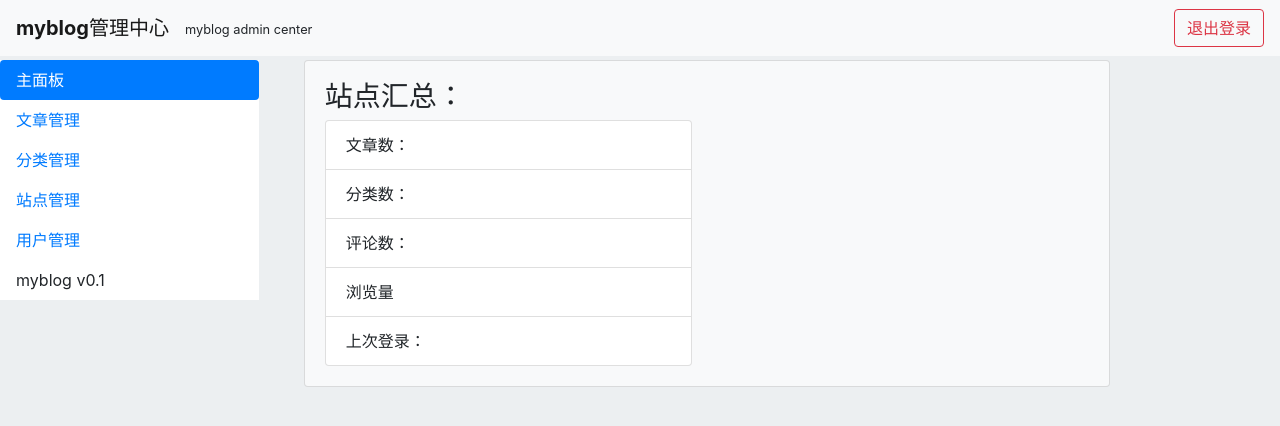
After one commit to ankanch/myblog, a Flask app: template templates/admin_center.html in a window 1280 px wide. The commit adds this page. Shown: the top 426 px of the page. Run offline with Flask 2, Linux system fonts and the light colour scheme; the template is opened without the code that fills it, so the values that code supplies are empty; some libraries are stand-ins or nearby versions.

Commit message:
Complete design of admin_center, and index page as well as admin logoin page.

```diff
--- a/index.py
+++ b/index.py
@@ -3,7 +3,7 @@ import flask
 import os
 from config import config as CFG
 from config import urlmap
-from Utilities import globeVar
+from Utilities import globeVar,sessionManager
 from Utilities import message as Message
 from flask import Flask, jsonify, redirect, render_template, request,make_response,send_file,Response
 
@@ -25,6 +25,29 @@ def xRoute(url):
     else:
         pass
 
+@app.route('/myblog/admin')
+def admin():
+    session = request.cookies.get("session")
+    if session in globeVar.VARS["SESSIONS"]:
+        return render_template("admin_center.html")
+    else:
+        return render_template("admin_login.html",ERROR=True)
+
+@app.route('/adminlogin',methods=['POST'])
+def adminlogin():
+    uname = request.form['username']
+    upwd = request.form['password']
+    if uname == globeVar.VARS["username"] and upwd == globeVar.VARS["password"]:
+        session = sessionManager.generateSessionID()
+        globeVar.VARS["SESSIONS"].append(session)
+        redirect_to_admin = redirect("/myblog/admin")
+        response = app.make_response(redirect_to_admin )
+        response.set_cookie('session',value=session)
+        return response
+    else:
+        return redirect("/myblog/admin")
+
+
 
 if __name__ == '__main__':
     if "mode.server" in os.listdir("./"):
--- /dev/null
+++ b/templates/admin_center.html
@@ -0,0 +1,212 @@
+{% extends "admin_template.html" %} {% block title %}myblog 管理中心{% endblock %} {% block content %}
+<div class="row">
+    <div class="col-md-3">
+        <div class="nav flex-column nav-pills" id="v-pills-tab" role="tablist" style="background:white;">
+            <a class="nav-link active" id="v-pills-home-tab" data-toggle="pill" href="#cat_homt" role="tab" aria-controls="v-pills-home"
+                aria-expanded="true">主面板</a>
+            <a class="nav-link" id="v-pills-profile-tab" data-toggle="pill" href="#cat_articles" role="tab" aria-controls="v-pills-profile"
+                aria-expanded="true">文章管理</a>
+            <a class="nav-link" id="v-pills-messages-tab" data-toggle="pill" href="#cat_category" role="tab" aria-controls="v-pills-messages"
+                aria-expanded="true">分类管理</a>
+            <a class="nav-link" id="v-pills-settings-tab" data-toggle="pill" href="#cat_site" role="tab" aria-controls="v-pills-settings"
+                aria-expanded="true">站点管理</a>
+            <a class="nav-link" id="v-pills-settings-tab" data-toggle="pill" href="#cat_admin" role="tab" aria-controls="v-pills-settings"
+                aria-expanded="true">用户管理</a>
+            <a class="nav-link disabled">myblog v0.1</a>
+        </div>
+        <div class="row" style="display:none">
+            {% import 'macros_build_index.html' as index %}
+        </div>
+    </div>
+    <div class="col-md-9">
+        <div class="tab-content" id="v-pills-tabContent">
+            <div class="tab-pane fade show active" id="cat_homt" role="tabpanel" aria-labelledby="v-pills-home-tab">
+                <div class="container">
+                    <div class="card bg-light mb-3" style="max-width: 100%;">
+                        <div class="card-body">
+                            <div class="row">
+                                <div class="col-sm-6">
+                                    <h3>站点汇总：</h3>
+                                    <ul class="list-group">
+                                        <li class="list-group-item">文章数：</li>
+                                        <li class="list-group-item">分类数：</li>
+                                        <li class="list-group-item">评论数：</li>
+                                        <li class="list-group-item">浏览量</li>
+                                        <li class="list-group-item">上次登录：</li>
+                                    </ul>
+                                </div>
+                            </div>
+                        </div>
+                    </div>
+                </div>
+                <script>
+                </script>
+            </div>
+            <div class="tab-pane fade" id="cat_articles" role="tabpanel" aria-labelledby="v-pills-profile-tab">
+                <div class="container">
+                    <div class="card bg-light mb-3" style="max-width: 100%;">
+                        <div class="card-header">文章管理</div>
+                        <div class="card-body">
+                            <div class="form-group row">
+                                <button type="button" class="btn btn-outline-primary col-sm-2">撰写新文章</button>
+                                <label for="inputPassword" class="col-sm-2 col-form-label">搜索文章：</label>
+                                <div class="col-sm-3">
+                                    <input type="text" class="form-control" id="new_catename" placeholder="文章关键字">
+                                </div>
+                                <button type="button" class="btn btn-outline-primary col-sm-2" onclick="addCate()">搜索</button>
+                            </div>
+                            <div class="row">
+                                <table class="table table-striped">
+                                    <thead>
+                                        <tr>
+                                            <th>#</th>
+                                            <th>文章名</th>
+                                            <th>文章分类</th>
+                                            <th>链接</th>
+                                            <th>阅读量</th>
+                                            <th>操作</th>
+                                        </tr>
+                                    </thead>
+                                    <tbody>
+                                        {{index.buildArticleList('id','name','article_count','url','0')}}
+                                    </tbody>
+                                </table>
+                            </div>
+                        </div>
+                    </div>
+                </div>
+                <script>
+                    function modifyArticle(id) {}
+
+                    function editArticle(id) {}
+
+                    function deleteArticle(id) {
+
+                    }
+
+                    function searchArticle() {
+
+                    }
+                </script>
+            </div>
+            <div class="tab-pane fade" id="cat_category" role="tabpanel" aria-labelledby="v-pills-messages-tab">
+                <div class="container">
+                    <div class="card bg-light mb-3" style="max-width: 100%;">
+                        <div class="card-header">分类管理</div>
+                        <div class="card-body">
+                            <div class="form-group row">
+                                <label for="inputPassword" class="col-sm-2 col-form-label">新分类：</label>
+                                <div class="col-sm-3">
+                                    <input type="text" class="form-control" id="new_catename" placeholder="分类名">
+                                </div>
+                                <div class="col-sm-3">
+                                    <input type="text" class="form-control" id="new_cateurl" placeholder="分类URL">
+                                </div>
+                                <button type="button" class="btn btn-outline-primary col-sm-2" onclick="addCate()">添加</button>
+                            </div>
+                            <div class="row">
+                                <table class="table table-striped">
+                                    <thead>
+                                        <tr>
+                                            <th>#</th>
+                                            <th>分类名</th>
+                                            <th>文章数量</th>
+                                            <th>分类URL</th>
+                                            <th>操作</th>
+                                        </tr>
+                                    </thead>
+                                    <tbody>
+                                        {{index.buildCategory('id','name','article_count','url')}}
+                                    </tbody>
+                                </table>
+                            </div>
+                        </div>
+                    </div>
+                </div>
+                <script>
+                    function changeCate(id) {
+
+                    }
+
+                    function deleteCate(id) {
+
+                    }
+
+                    function addCate() {
+
+                    }
+                </script>
+            </div>
+            <div class="tab-pane fade" id="cat_site" role="tabpanel" aria-labelledby="v-pills-settings-tab">
+                <div class="container">
+                    <div class="card bg-light mb-3" style="max-width: 100%;">
+                        <div class="card-header">站点管理</div>
+                        <div class="card-body">
+                            <form action="/changesiteinfo" method="post" style="max-width:100%;margin:0 auto;">
+                                <div class="row">
+                                    <label for="site_name" class="col-sm-2 col-form-label">站点名：</label>
+                                    <div class="col-sm-3">
+                                        <input type="text" class="form-control" id="site_name" value="akakanch" placeholder="站点名">
+                                    </div>
+                                </div>
+                                <div style="text-align:center;">
+                                    <button type="submit" class="btn btn-outline-primary">储存</button>
+                                </div>
+                            </form>
+                        </div>
+                    </div>
+                </div>
+                <script>
+                </script>
+            </div>
+            <div class="tab-pane fade" id="cat_admin" role="tabpanel" aria-labelledby="v-pills-settings-tab">
+                <div class="container">
+                    <div class="card text-white bg-danger mb-3" style="max-width: 100%;">
+                        <div class="card-header">用户管理</div>
+                        <div class="card-body">
+                            <form action="/changeadmininfo" method="post" style="max-width:100%;margin:0 auto;">
+                                <div class="row">
+                                    <label for="username" class="col-sm-2 col-form-label">用户名：</label>
+                                    <div class="col-sm-3">
+                                        <input type="text" class="form-control" id="username" value="kanch96" placeholder="用户名">
+                                    </div>
+                                </div>
+                                <div class="row">
+                                    <label for="old_pwd" class="col-sm-2 col-form-label">旧密码：</label>
+                                    <div class="col-sm-3">
+                                        <input type="password" class="form-control" id="old_pwd" placeholder="旧密码">
+                                    </div>
+                                </div>
+                                <div class="row">
+                                    <label for="new_pwm" class="col-sm-2 col-form-label">新密码：</label>
+                                    <div class="col-sm-3">
+                                        <input type="password" class="form-control" id="new_pwm" placeholder="新密码">
+                                    </div>
+                                </div>
+                                <div class="row">
+                                    <label for="confirm_new_pwm" class="col-sm-2 col-form-label">确认密码：</label>
+                                    <div class="col-sm-3">
+                                        <input type="password" class="form-control" id="confirm_new_pwm" placeholder="确认新密码">
+                                    </div>
+                                </div>
+                                <div style="text-align:center;">
+                                    <button type="submit" class="btn btn-outline-primary">储存</button>
+                                </div>
+                            </form>
+                        </div>
+                    </div>
+                </div>
+                <script>
+                </script>
+            </div>
+        </div>
+    </div>
+</div>
+<script>
+    $(document).ready(function () {
+        document.body.style.backgroundColor = "#eceff1";
+        document.getElementById("superdiv").style.marginLeft = "0px";
+        document.getElementById("superdiv").style.paddingLeft = "0px";
+    });
+</script>
+{% endblock %}
--- /dev/null
+++ b/templates/admin_template.html
@@ -0,0 +1,76 @@
+<!DOCTYPE html>
+<html>
+
+<head>
+    <meta http-equiv="Content-Type" content="text/html; charset=utf-8" />
+    <meta name="viewport" content="width=device-width, initial-scale=1">
+    <title>{% block title %}{% endblock %}</title>
+
+    <link href="../static/ilogo.png" rel="icon" type="image/x-icon" />
+    <!-- Bootstrap  -->
+    <link rel="stylesheet" href="../static/bootstrap-4.0.0-beta/css/bootstrap.min.css" integrity="sha384-/Y6pD6FV/Vv2HJnA6t+vslU6fwYXjCFtcEpHbNJ0lyAFsXTsjBbfaDjzALeQsN6M" crossorigin="anonymous">
+    <!-- jQuery (necessary for Bootstrap's JavaScript plugins) -->
+    <link href="../static/xstyle.css" rel="stylesheet">
+    <link href="../static/snackbar.css" rel="stylesheet">
+    <style>
+        body {
+            min-width: 1000px;
+            width: auto !important;
+            width: 1000px;
+            background-size: cover;
+            background-repeat: no-repeat;
+        }
+    </style>
+</head>
+
+<body>
+
+    <div class="bs-component">
+        <nav class="navbar fixed-top navbar-expand-lg navbar-light bg-light" id="nav_template">
+            <a class="navbar-brand" href="#"><b>myblog</b>管理中心</a>
+            <button class="navbar-toggler" type="button" data-toggle="collapse" data-target="#navbarSupportedContent" aria-controls="navbarSupportedContent" aria-expanded="false" aria-label="Toggle navigation">
+                <span class="navbar-toggler-icon"></span>
+            </button>
+            <div class="collapse navbar-collapse" id="navbarSupportedContent">
+                <ul class="navbar-nav mr-auto">
+                    <li class="nav-item active">
+                        <small>myblog admin center</small>
+                    </li>
+                </ul>
+                <div class="form-inline my-2 my-lg-0">
+                        <button class="btn btn-outline-danger my-2 my-sm-0" onclick="exit()" >退出登录</button>
+                </div>
+            </div>
+        </nav>
+        <!-- Include all compiled plugins (below), or include individual files as needed -->
+        <script src="../static/jquery-3.2.1.min.js"></script>
+        <script src="https://cdnjs.cloudflare.com/ajax/libs/popper.js/1.11.0/umd/popper.min.js" integrity="sha384-b/U6ypiBEHpOf/4+1nzFpr53nxSS+GLCkfwBdFNTxtclqqenISfwAzpKaMNFNmj4" crossorigin="anonymous"></script>
+        <script src="../static/bootstrap-4.0.0-beta/js/bootstrap.min.js"></script>
+        <div class="container" id="superdiv" style="margin-top:60px;">
+            {% block content %}{% endblock %}
+        </div>
+        <div id="snackbar"></div>
+    </div>
+</body>
+<script>
+    function toggleDiv(divId) {
+        $("#" + divId).toggle();
+    }
+
+    function showMsg(message, sec) {
+        // Get the snackbar DIV
+        var x = document.getElementById("snackbar");
+        x.innerHTML = message;
+        // Add the "show" class to DIV
+        x.className = "show";
+        // After 3 seconds, remove the show class from DIV
+        setTimeout(function() {
+            x.className = x.className.replace("show", "");
+        }, sec * 1000);
+    }
+    function exit(){
+        console.log("exit");
+    }
+</script>
+
+</html>
--- a/templates/macros_build_index.html
+++ b/templates/macros_build_index.html
@@ -10,3 +10,28 @@
 </div>
 </div>
 {%- endmacro %}
+
+{% macro buildCategory(id,name,article_count,url) -%}
+<tr>
+    <th scope="row">{{id}}</th>
+    <td>{{name}}</td>
+    <td>{{article_count}}</td>
+    <td>{{url}}</td>
+    <td><button type="button" class="btn btn-primary btn-sm" onclick="changeCate('{{id}}')">修改</button>
+        <button type="button" class="btn btn-danger btn-sm" onclick="deleteCate('{{id}}')">删除</button></td>
+</tr>
+{%- endmacro %}
+
+{% macro buildArticleList(id,title,cate,url,readings) -%}
+<tr>
+    <th scope="row">{{id}}</th>
+    <td>{{title}}</td>
+    <td>{{cate}}</td>
+    <td>{{url}}</td>
+    <td>{{readings}}</td>
+    <td>
+        <button type="button" class="btn btn-info btn-sm" onclick="modifyArticle('{{id}}')">快速编辑</button>
+      <button type="button" class="btn btn-primary btn-sm" onclick="editArticle('{{id}}')">修改</button>
+        <button type="button" class="btn btn-danger btn-sm" onclick="deleteArticle('{{id}}')">删除</button></td>
+</tr>
+{%- endmacro %}
```
Also changed, not shown: Utilities/globeVar.py (+5 -2 lines), Utilities/sessionManager.py (added, +12 -0 lines), config/config.py (+4 -4 lines), config/site.cfg (+7 -0 lines), templates/admin_login.html (added, +106 -0 lines), Utilities/articlesManager.py (added), Utilities/categoryManager.py (added), Utilities/mediaManager.py (added), templates/admin_articles_manager.html (added), templates/admin_categories_manager.html (added), templates/admin_new_article.html (added), templates/admin_siteinfo_manager.html (added).
